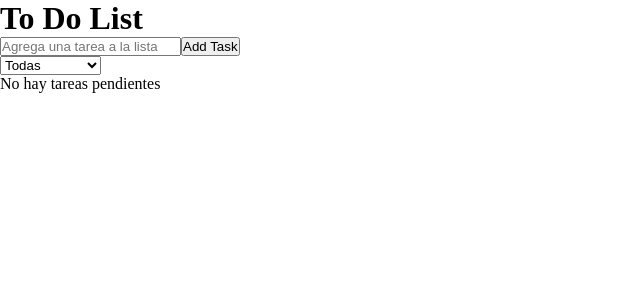
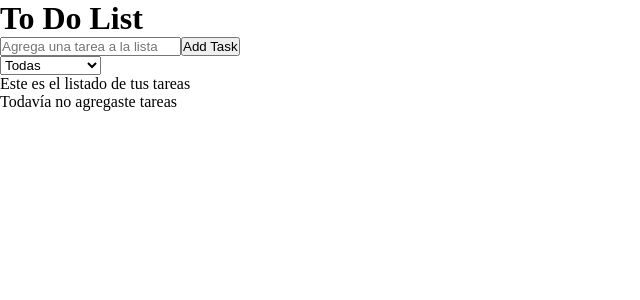
Before and after one commit to LuciaGuerraDiaz/ToDoList, a React (Vite) app: page / in a window 1280 px wide. Shown: the top 300 px of the page, without its empty margins (0-640 px from the left). Built offline with nearby package versions, Linux system fonts and the light colour scheme.

Commit message:
Actualizacion de la lógica y agrego mensajes de acuerdo al filtro

```diff
--- a/src/App.jsx
+++ b/src/App.jsx
@@ -1,10 +1,18 @@
-import { useState } from 'react';
+import { useState, useEffect } from 'react';
 import Form from './components/Form'; // Input de tareas
 import { TodoList } from './components/TodoList';
 import Filter from './components/Filter';
 
 function App() {
-  const [tasks, setTasks] = useState([]);
+  const [tasks, setTasks] = useState(() => {
+  const saved = localStorage.getItem('tasks');
+  return saved ? JSON.parse(saved) : [];
+});
+
+  const [filter, setFilter] = useState('all');
+  useEffect(() => {
+  localStorage.setItem('tasks', JSON.stringify(tasks));
+  }, [tasks]);
 
   const handleAddTask = (text) => {
     const newTask = {
@@ -25,7 +33,6 @@ function App() {
     setTasks(tasks.filter((task) => task.id !== id));
   };
 
-  const [filter, setFilter] = useState('all');
 
   const filteredTasks = tasks.filter((task) => {
   if (filter === 'completed') return task.completed;
@@ -33,13 +40,29 @@ function App() {
   return true; // 'all'
   });
 
+  const message = {
+  all: 'Este es el listado de tus tareas',
+  completed: 'Este es el listado de tareas completadas',
+  pending: 'Este es el listado de tareas incompletas',
+  };
+
+  const emptyMessages = {
+  all: 'Todavía no agregaste tareas',
+  completed: 'No hay tareas completadas',
+  pending: 'No hay tareas incompletas',
+  };
+
 return (
   <div id="center">
     <h1>To Do List</h1>
     <Form onAddTask={handleAddTask} />
     <Filter filter={filter} onFilterChange={setFilter} />
+
+    <p>{message[filter]}</p>
+
     <TodoList
       tasks={filteredTasks}
+      emptyMessage={emptyMessages[filter]}
       onToggleComplete={handleToggleComplete}
       onDelete={handleDeleteTask}
     />
--- a/src/components/ToDoList.jsx
+++ b/src/components/ToDoList.jsx
@@ -1,11 +1,12 @@
 import React from 'react';
-import { TaskItem } from './TaskItem'; // Importas el ítem individual que creamos antes
+import { TaskItem } from './TaskItem'; // Importa el ítem individual
 
-export const TodoList = ({ tasks, onToggleComplete, onDelete }) => {
+
+export const TodoList = ({ tasks, emptyMessage, onToggleComplete, onDelete }) => {
   return (
     <div className="todo-list">
       {tasks.length === 0 ? (
-        <p>No hay tareas pendientes</p>
+        <p>{emptyMessage}</p>
       ) : (
         tasks.map((singleTask) => (
           <TaskItem
```
Lines whose indentation alone changed are shown as unchanged.
